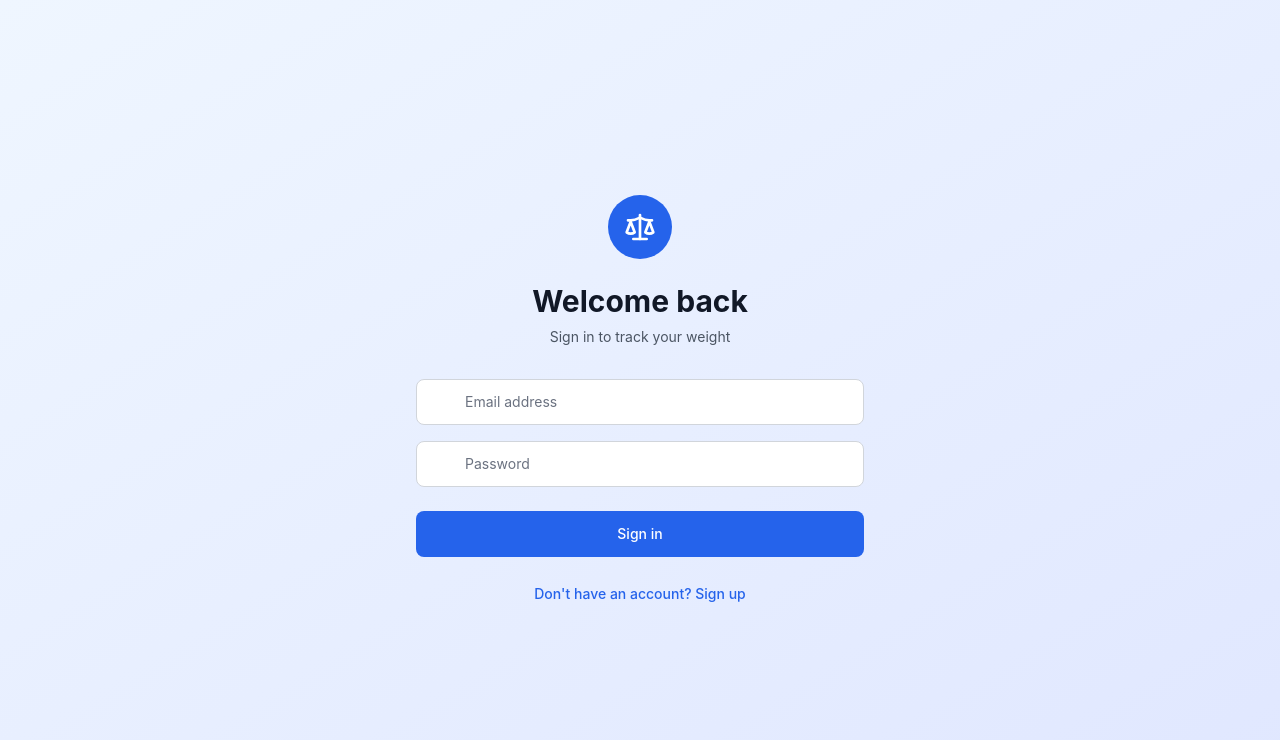
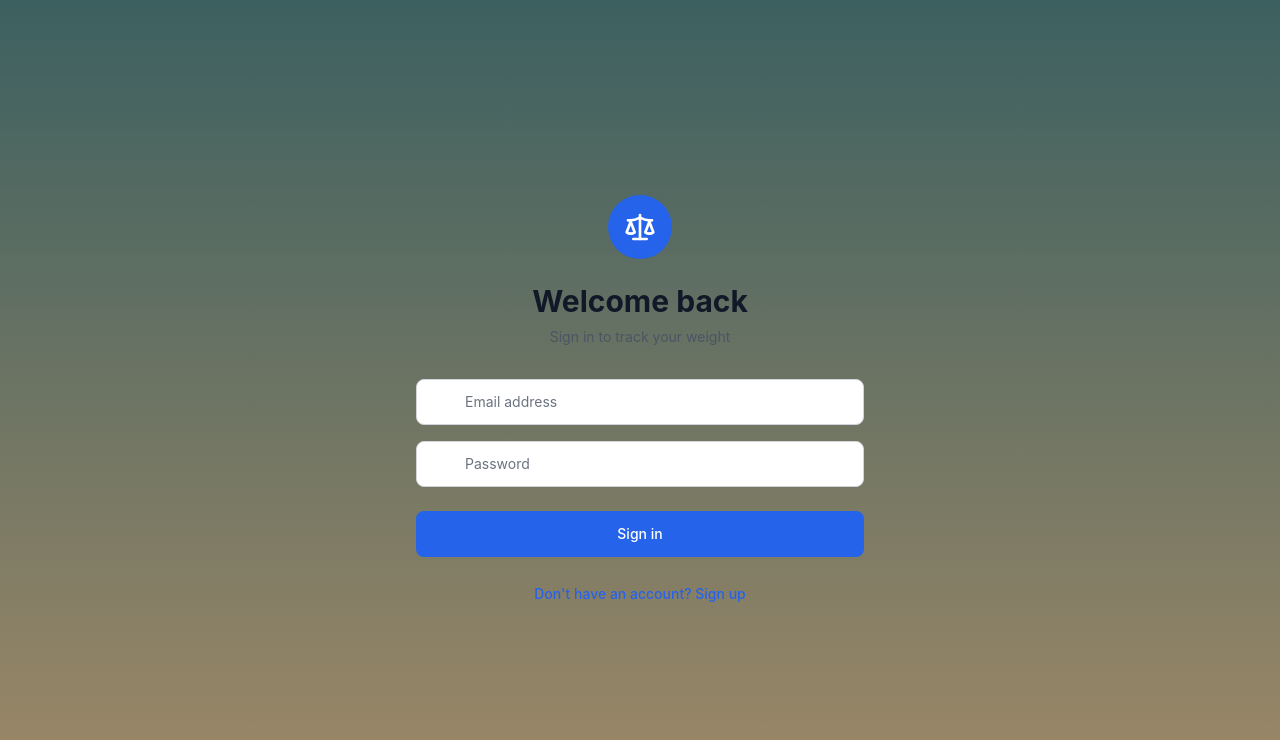
Before and after one commit to cmarkstaller/fit-buddy, a React (Vite) app: page / in a window 1280 px wide. Shown: the top 740 px of the page. Built offline with nearby package versions, Linux system fonts and the light colour scheme.

Commit message:
color control

```diff
--- a/src/App.tsx
+++ b/src/App.tsx
@@ -14,7 +14,7 @@ function AppRoutes() {
 
   if (loading) {
     return (
-      <div className="min-h-screen bg-gray-50 flex items-center justify-center">
+      <div className="min-h-screen flex items-center justify-center">
         <div className="text-center">
           <div className="animate-spin rounded-full h-12 w-12 border-b-2 border-blue-600 mx-auto"></div>
           <p className="mt-4 text-gray-600">Loading...</p>
--- a/src/components/AuthForm.tsx
+++ b/src/components/AuthForm.tsx
@@ -31,7 +31,7 @@ export function AuthForm() {
   };
 
   return (
-    <div className="min-h-screen bg-gradient-to-br from-blue-50 to-indigo-100 flex items-center justify-center p-4">
+    <div className="min-h-screen flex items-center justify-center p-4">
       <div className="max-w-md w-full space-y-8">
         <div className="text-center">
           <div className="mx-auto h-16 w-16 bg-blue-600 rounded-full flex items-center justify-center">
--- a/src/components/ProfileSetup.tsx
+++ b/src/components/ProfileSetup.tsx
@@ -71,7 +71,7 @@ export function ProfileSetup() {
   };
 
   return (
-    <div className="min-h-screen bg-gradient-to-br from-blue-50 to-indigo-100 p-4">
+    <div className="min-h-screen p-4">
       <div className="max-w-2xl mx-auto">
         <div className="bg-white rounded-xl shadow-lg p-8">
           <div className="text-center mb-8">
--- a/src/components/WeightDashboard.tsx
+++ b/src/components/WeightDashboard.tsx
@@ -158,7 +158,7 @@ export function WeightDashboard() {
   };
 
   return (
-    <div className="min-h-screen bg-gray-50">
+    <div className="min-h-screen">
       {/* Header */}
       <div className="bg-white shadow-sm border-b">
         <div className="max-w-4xl mx-auto px-4 py-4">
--- a/src/index.css
+++ b/src/index.css
@@ -9,6 +9,17 @@ body {
     sans-serif;
   -webkit-font-smoothing: antialiased;
   -moz-osx-font-smoothing: grayscale;
+  background: linear-gradient(
+    to bottom,
+    rgb(60, 96, 96) 0%,
+    rgb(159, 137, 103) 100%
+  );
+  background-attachment: fixed;
+  min-height: 100vh;
+}
+
+#root {
+  min-height: 100vh;
 }
 
 code {
```
